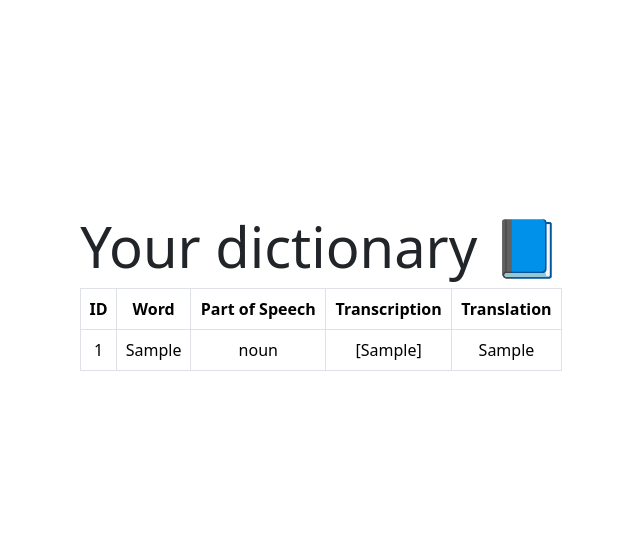
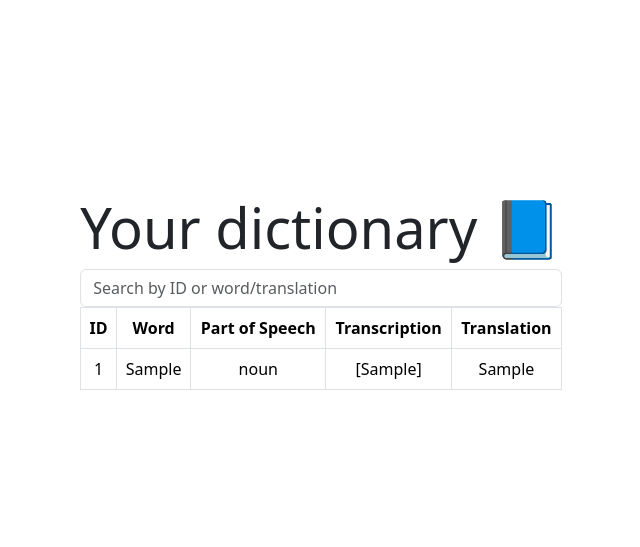
Before and after one commit to MikhailSavenko/memorizeIt, a Django app: page /dictionary/ in a window 1280 px wide. Shown: the part 193-740 px from the top of the page, without its empty margins (319-959 px from the left). Run offline with Django 5.2, Linux system fonts and the light colour scheme; tables that the repository leaves empty hold one stand-in row (values such as "Sample post"); some libraries are stand-ins or nearby versions.

Commit message:
dict_search JS для search_dict form поиск в словаре

```diff
--- a/word/templates/word/dictionary.html
+++ b/word/templates/word/dictionary.html
@@ -1,5 +1,5 @@
 {% extends "base.html" %}
-
+{% load static %}
 
 {% block title %}{{ title }}{% endblock title %}
 
@@ -7,6 +7,9 @@
   <div class="dictionary">
     <div class="dictionary-content">
       <h2 class="display-4">Your dictionary 📘</h2>
+      <form action="{% url "dictionary" %}" method="get">
+        <input type="text" name="search_dict" placeholder="Search by ID or word/translation" class="form-control" />
+      </form>
       <table class="table table-bordered table-hover">
         <thead class="thead-light">
           <tr>
@@ -19,7 +22,7 @@
         </thead>
         <tbody>
           {% for word in words %}
-            <tr>
+            <tr id="word-{{ word.id }}">
               <td>{{ word.id }}</td>
               <td>{{ word.word }}</td>
               <td>{{ word.part_of_speech }}</td>
@@ -32,4 +35,8 @@
       </div>
     </div>
   </div>
+{% if highlight_id %}
+  <div id="dictionary-table" data-highlight-id="{{ highlight_id }}"></div>
+  <script src="{% static 'word/js/dict_search.js' %}"></script>
+{% endif %}
 {% endblock content %}
--- a/word/views.py
+++ b/word/views.py
@@ -162,3 +162,16 @@ class Dictionary(ListView):
     model = Word
     template_name = "word/dictionary.html"
     context_object_name = "words"
+
+    def get_context_data(self, **kwargs):
+        context = super().get_context_data(**kwargs)
+        query = self.request.GET.get("search_dict")
+        if query:
+            word = Word.objects.filter(
+                Q(id__icontains=query) |
+                Q(word__icontains=query) |
+                Q(translation__icontains=query)
+            ).first()
+            if word:
+                context["highlight_id"] = word.id
+        return context
```
Also changed, not shown: word/static/word/js/dict_search.js (added, +20 -0 lines).
